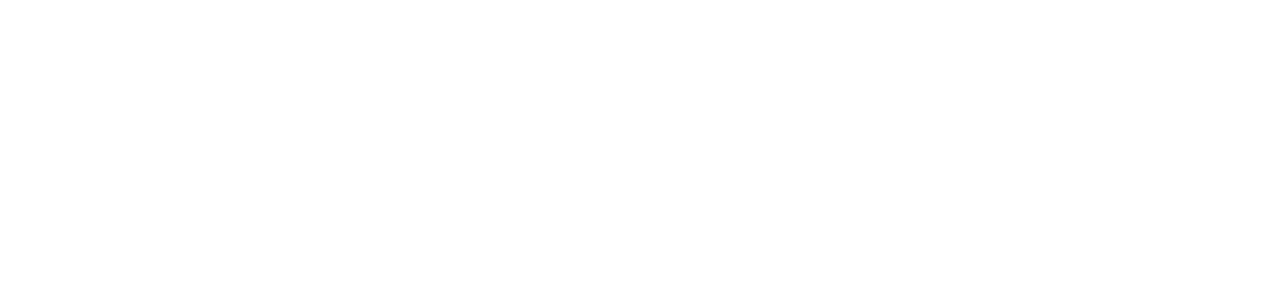
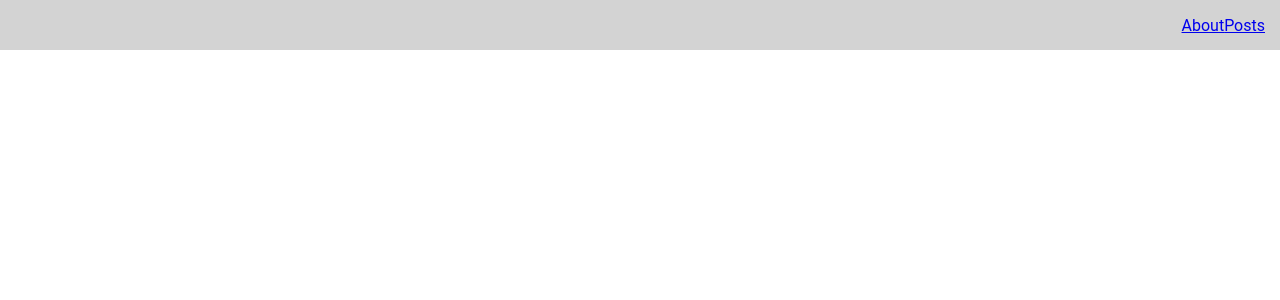
Before and after one commit to robinlant/react-academy, a React (Create React App) app: page / in a window 1280 px wide. Shown: the top 300 px of the page. Built offline with nearby package versions, Linux system fonts and the light colour scheme.

Commit message:
Navbar.jsx creared

```diff
--- a/src/App.js
+++ b/src/App.js
@@ -1,13 +1,14 @@
 import React, {useEffect, useMemo, useState} from "react";
 import './styles/app.css';
-import {BrowserRouter, Route} from "react-router-dom";
-import Pages from "./pages/Posts";
+import {BrowserRouter, Link, Route} from "react-router-dom";
 import Posts from "./pages/Posts";
 import About from "./pages/About";
+import Navbar from "./Components/UI/navbar/Navbar";
 
 function App() {
     return (
         <BrowserRouter>
+            <Navbar/>
             <Route path="/about">
                 <About/>
             </Route>
--- /dev/null
+++ b/src/Components/UI/navbar/Navbar.jsx
@@ -0,0 +1,18 @@
+import React from 'react';
+import {Link} from "react-router-dom";
+import cl from './Navbar.module.css';
+
+const Navbar = (linkArray) => {
+    return (
+        <div>
+            <div className={cl.navbar}>
+                <div className={cl.navbar__links}>
+                    <Link to="/about">About</Link>
+                    <Link to="/posts">Posts</Link>
+                </div>
+            </div>
+        </div>
+    );
+};
+
+export default Navbar;
--- /dev/null
+++ b/src/Components/UI/navbar/Navbar.module.css
@@ -0,0 +1,12 @@
+.navbar {
+    height: 50px;
+    width: 100vw;
+    display: flex;
+    align-items: center;
+    padding: 0 15px;
+    background-color: lightgray;
+}
+
+.navbar__links {
+    margin-left: auto;
+}
--- a/src/styles/app.css
+++ b/src/styles/app.css
@@ -7,7 +7,8 @@
 
 #root {
     display: flex;
-    justify-content: center;
+    flex-direction: column;
+    align-items: center;
 }
 
 .App {
@@ -41,6 +42,7 @@
     transform: translateX(-1000px);
     transition: all 500ms ease-in;
 }
+
 .pagination__wrap {
     margin:30px 0;
     display:flex;
```
